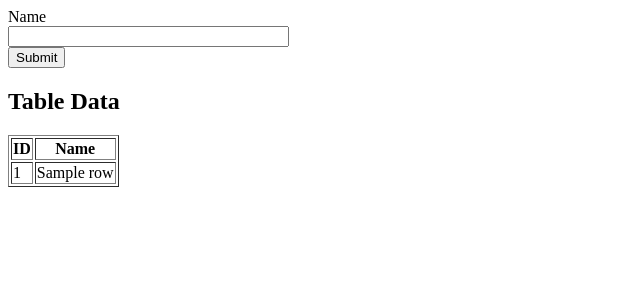
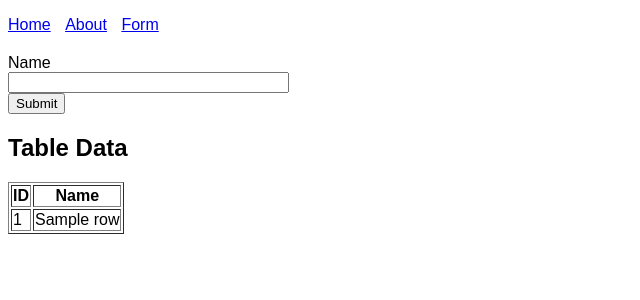
Before and after one commit to jm0rt1/flask-practice, a Python web app: template src/flask_app_1/templates/form.html in a window 1280 px wide. Shown: the top 300 px of the page, without its empty margins (0-640 px from the left). Run offline with Jinja, Linux system fonts and the light colour scheme; the template is opened without the code that fills it: most values are stand-ins (such as "Sample title", 1, 10 or a date in 2020); form fields are guessed from the names that the template uses.

Commit message:
happy with this basic app

```diff
--- a/src/flask_app_1/routes.py
+++ b/src/flask_app_1/routes.py
@@ -24,7 +24,7 @@ def form():
         db.session.add(example)
         db.session.commit()
         flash('Form submitted successfully!', 'success')
-        return redirect(url_for('main.home'))
+        return redirect(url_for('main.form'))
 
     # Query the database to get all entries in ExampleModel
     table_data = ExampleModel.query.all()
--- a/src/flask_app_1/templates/form.html
+++ b/src/flask_app_1/templates/form.html
@@ -1,13 +1,8 @@
-<!DOCTYPE html>
-<html lang="en">
+{% extends "base.html" %}
 
-<head>
-    <meta charset="UTF-8">
-    <meta name="viewport" content="width=device-width, initial-scale=1.0">
-    <title>Form with Table</title>
-</head>
+{% block title %}Form{% endblock %}
 
-<body>
+{% block content %}
 <form method="POST" action="{{ url_for('main.form') }}">
     {{ form.hidden_tag() }}
     <div>
@@ -39,6 +34,4 @@
         {% endfor %}
     </tbody>
 </table>
-</body>
-
-</html>
+{% endblock %}
```
Also changed, not shown: src/instance/site.db. Lines whose indentation alone changed are shown as unchanged.
